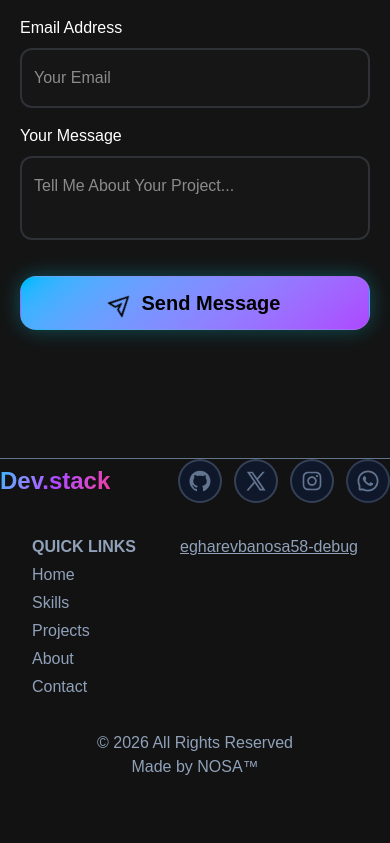
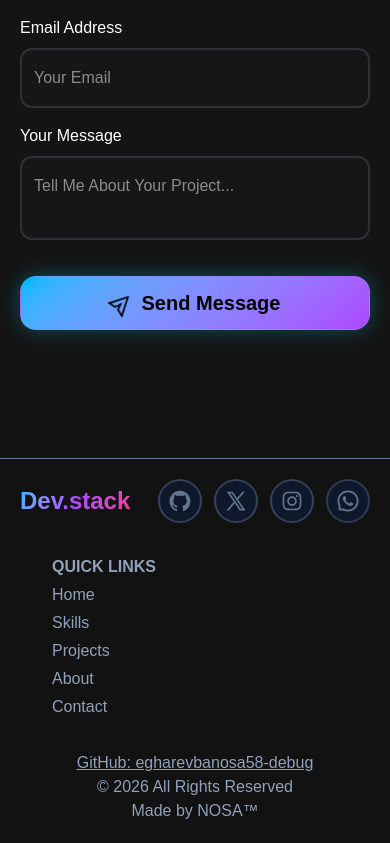
Before and after one commit to egharevbanosa58-debug/my-code-stack, a Next.js app in the folder my-stack/: page / in a window 390 px wide. Shown: the part 8402-9245 px from the top of the page. Before the commit the page ends 9181 px from the top, so only its background shows below. Built offline with nearby package versions, Linux system fonts and the light colour scheme.

Commit message:
Modfied the footer for small screens

```diff
--- a/my-stack/app/components/Footer.jsx
+++ b/my-stack/app/components/Footer.jsx
@@ -22,7 +22,7 @@ export default function Footer() {
     }
 
     return (
-        <div className="border-t border-slate-500 md:px-64 md:py-16">
+        <div className="border-t border-slate-500 md:px-64 md:py-16 p-5">
             <div className="flex justify-between items-center">
                 <Logo />
 
@@ -86,9 +86,10 @@ export default function Footer() {
                 </span>
 
 
-                <a href="https://www.github.com/egharevbanosa58-debug" className="dark:text-slate-400 text-slate-600 underline">egharevbanosa58-debug</a>
+                <a href="https://www.github.com/egharevbanosa58-debug" className="hidden md:block dark:text-slate-400 text-slate-600 underline">egharevbanosa58-debug</a>
             </div>
 
+            <a href="https://www.github.com/egharevbanosa58-debug" className="block md:hidden text-center dark:text-slate-400 text-slate-600 underline">GitHub: egharevbanosa58-debug</a>
             <p className="dark:text-slate-400 text-slate-600 text-center">&copy; 2026 All Rights Reserved</p>
             <p className="dark:text-slate-400 text-slate-600 text-center">Made by NOSA&trade;</p>
         </div>
```
